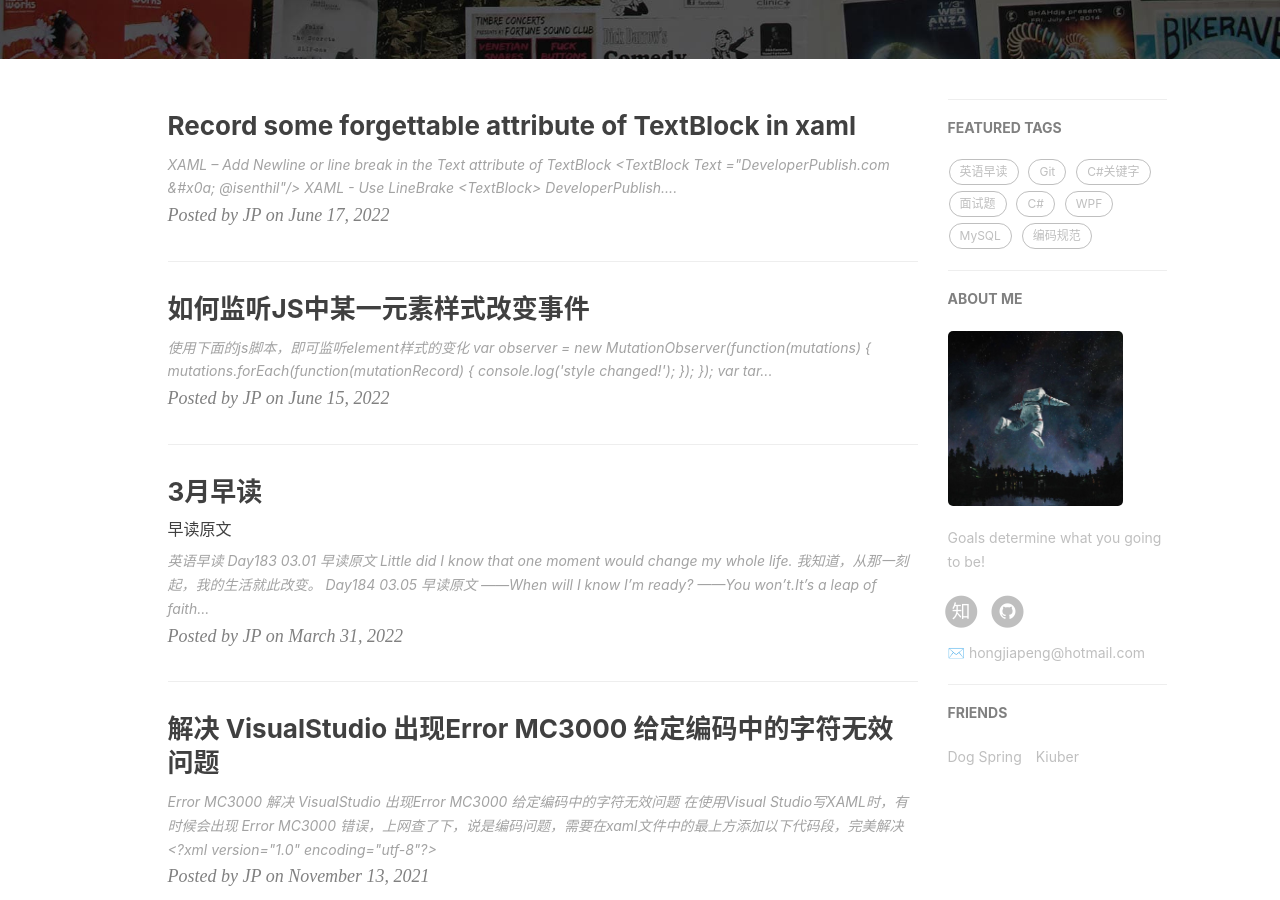
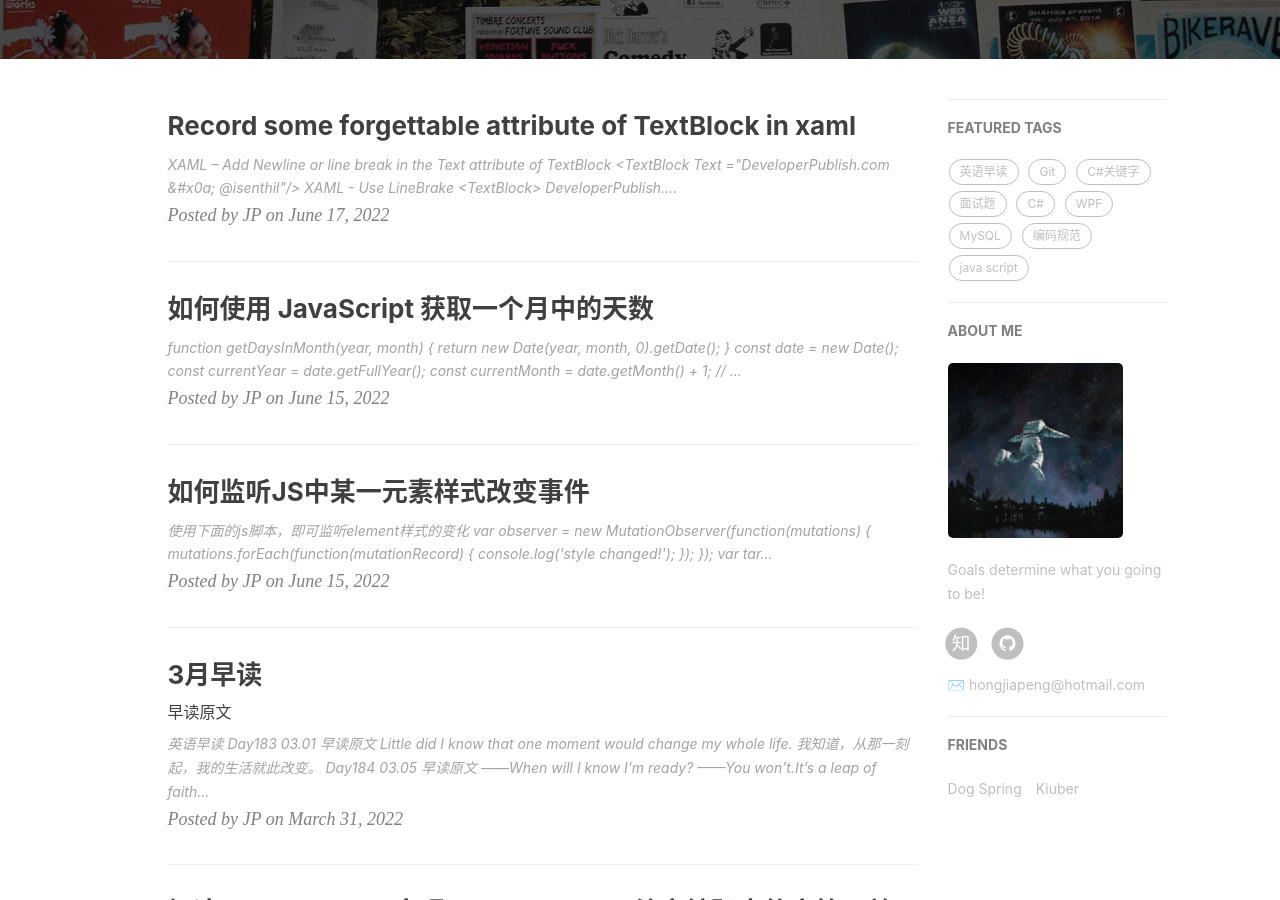
Before and after one commit to hongjiapeng/hongjiapeng.github.io, a Jekyll site: the page built from index.html, in a window 1280 px wide and 900 px high, scrolled down 359 px. Built offline with Jekyll 4.4.1, drawn with Linux system fonts in a browser that asks for light colours; nearby versions of some CDN libraries; the list of posts is cut into pages by our own code; comment, search, counter and statistics services are not loaded; some of the changed text lies outside the part shown.

Commit message:
add blog

````diff
--- /dev/null
+++ b/_posts/2022-06-19-how to get the number of days in a month using javascript.md
@@ -0,0 +1,40 @@
+---
+layout: post
+title: 如何使用 JavaScript 获取一个月中的天数
+subtitle:
+date:   2022-06-15
+author: JP
+header-img: img/post-bg-coffee.jpeg
+catalog: true
+tags:
+- java script
+
+---
+
+
+```
+function getDaysInMonth(year, month) {
+  return new Date(year, month, 0).getDate();
+}
+
+const date = new Date();
+const currentYear = date.getFullYear();
+const currentMonth = date.getMonth() + 1; // 👈️ months are 0-based
+
+// 👇️ Current Month
+const daysInCurrentMonth = getDaysInMonth(currentYear, currentMonth);
+console.log(daysInCurrentMonth);
+
+// 👇️ Other Months
+const daysInJanuary = getDaysInMonth(2025, 1);
+console.log(daysInJanuary); // 👉️ 31
+
+const daysInSeptember = getDaysInMonth(2025, 9);
+console.log(daysInSeptember); // 👉️ 30
+
+```
+
+Reference:
+
+- [Get the Number of Days in a Month using JavaScript](https://bobbyhadz.com/blog/javascript-get-number-of-days-in-month)
+- [Get the First Day of Next Month](https://bobbyhadz.com/blog/javascript-get-first-day-of-next-month)
````
Also changed, not shown: _posts/2022-06-15-how to listen style changed event.md (+1 -1 lines), _posts/2022-07-10-what is MSIX.md (added, +43 -0 lines).
